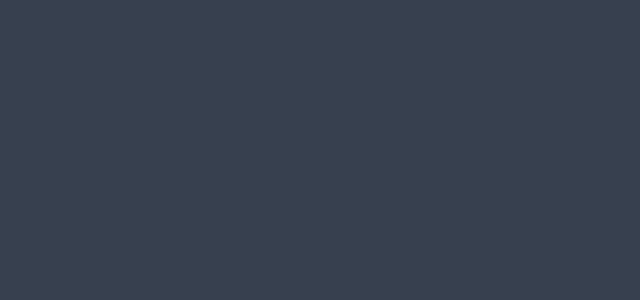
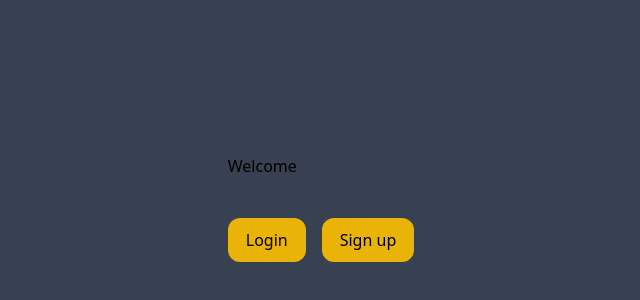
Before and after one commit to Logannford/private, a Nuxt app: page /welcome in a window 1280 px wide. Before the commit this address had no page. Shown: the part 192-492 px from the top of the page, without its empty margins (319-959 px from the left). Built offline with nearby package versions, Linux system fonts and the light colour scheme.

Commit message:
initial supabase commit

```diff
--- a/package.json
+++ b/package.json
@@ -18,6 +18,7 @@
     "typescript": "^5.0.4"
   },
   "dependencies": {
+    "@supabase/supabase-js": "^2.21.0",
     "firebase": "^9.21.0",
     "vue-router": "^4.1.6"
   }
--- /dev/null
+++ b/pages/signup.vue
@@ -0,0 +1,5 @@
+<template>
+	<div>
+
+	</div>
+</template>
--- /dev/null
+++ b/pages/welcome.vue
@@ -0,0 +1,12 @@
+<template>
+	<div class="flex flex-col gap-y-10">
+		<h1>
+			Welcome
+		</h1>
+		<div class="flex gap-x-4">
+			<ButtonsLightButton text="Login" />
+			<ButtonsLightButton text="Sign up" />
+		</div>
+
+	</div>
+</template>
--- /dev/null
+++ b/supabase.js
@@ -0,0 +1,5 @@
+import { createClient } from '@supabase/supabase-js'
+
+const supabaseUrl = 'https://vbaptqkeeztnqztpdaos.supabase.co'
+const supabaseKey = process.env.supabaseKey
+const supabase = createClient(supabaseUrl, supabaseKey)
```
Also changed, not shown: 2 other files (tests, documents, lock files or other folders).
